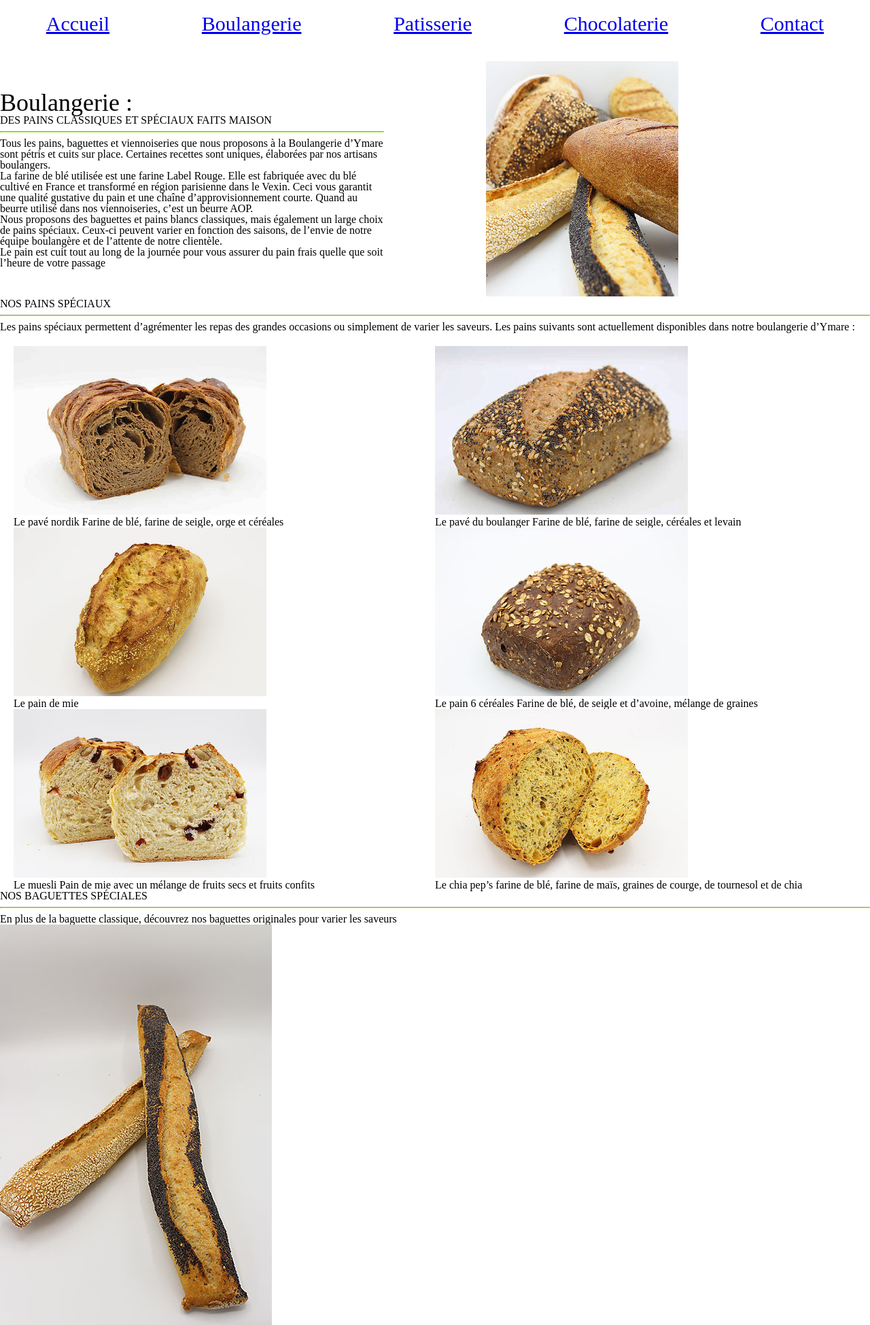
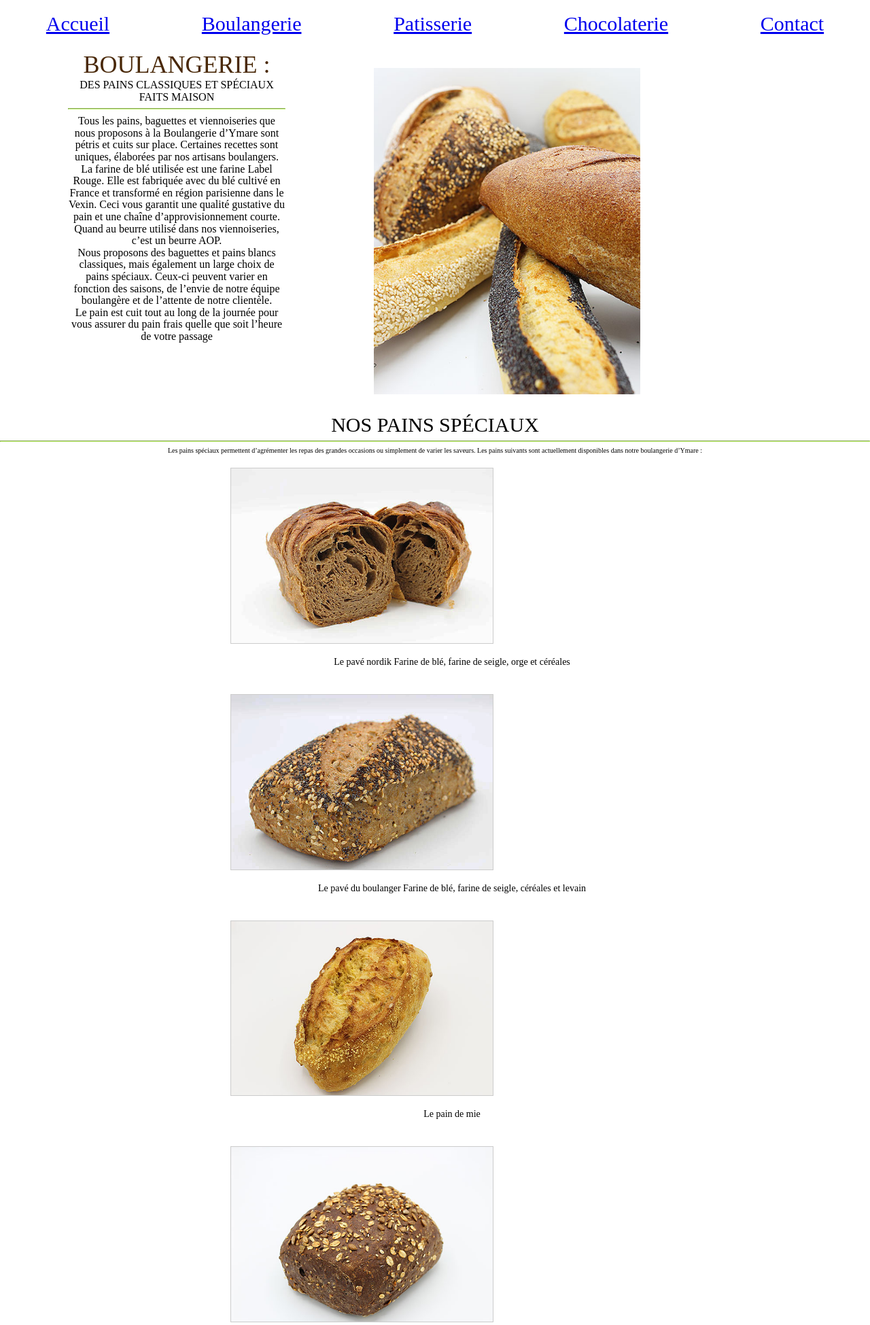
Before and after one commit to MoustaphaSabir/mini-projet-lea-Moustapha-Moussa-Saliou-TOURE, a PHP site: page /pages/boulangerie.html in a window 1280 px wide. Shown: the top 1949 px of the page at 68% size. Run offline with PHP 8.4, Linux system fonts and the light colour scheme.

Commit message:
style de la boulangerie

```diff
--- a/styles/boulangerie.css
+++ b/styles/boulangerie.css
@@ -1,9 +1,12 @@
-header{
-    /* background-size: cover!important;
-    background-position: top!important; */
-    background-repeat: no-repeat!important;
+body{
+    background-size: cover!important;
+    background-position: top!important;
+     background-repeat: no-repeat!important;
     background-attachment: fixed;
+    position: relative;
+    font-family: "Roboto Serif", serif;
     padding-bottom: 20px;
+    margin-bottom: 100px;
 }
 main{
     margin-top: 20px;
@@ -14,11 +17,11 @@ main{
     justify-content : space-around;
     margin-top: 20px;
     font-size: 30px;
+    text-decoration: none !important;
 }
 .contenairlien :hover{
-    color: rgb(183, 22, 22);
+    color: rgb(102, 40, 40);
     transform: scale(1.2);
-
 }
 nav{
     align-self: center;
@@ -80,39 +83,104 @@ hr{
 }
 .block1 {
     display: flex;
-    align-items: stretch;
+    align-items: center;
+    justify-content: center;
+    /* background-color: #a80e7a; */
 }
-.text{
-    margin-right: 50px;
-}
-.text, .images1intro {
+.text {
     flex: 1;
     align-self: center;
+    margin-left: 100px;
+    margin-bottom: 100px;
+    font-weight: 300;
+    line-height: 1.1em;
+    text-align: center;
 }
 .images1intro {
     margin-left: 100px;
+    margin-right: 210px;
+    padding: 30px;
 }
-.images1intro img {
-    width: 50%;
-    height: auto;
-}
+ .images1intro img {
+        display: block;
+        max-width: 80%;
+    }
 
 h1 {
     font-weight: 500px;
+    text-transform: capitalize ;
     font-size: 36px;
+    font-weight: 300;
+    text-transform: uppercase;
+    color: #492807;
+    line-height: 1.1em;
+    text-align: center;
+    }
+h2{
+    font-weight: 300px;
+    text-transform: capitalize ;
+    font-size: 30px;
+    text-align: center;
 }
+.paragraphe{
+    font-size: 10px;
+    font-weight: 300px;
+    text-align: center;
+}
+*/
+/* Section 1 */
+.section-1 {
+    text-align: center;
+    padding: 20px;
+}
+
 .imagesContenair1 {
     display: flex;
     flex-wrap: wrap;
     justify-content: center;
-    margin-top: 20px;
-    align-items: center;
-}
-.imagesContenair1 img:not(:last-child) {
-    margin-right: 20px; /* Espacement horizontal entre les images */
-}
-.imagesContenair1 img {
-    max-width: 60%;
-    height: auto;
+    gap: 20px;
+} */
+
+.imagesContenair1 figure {
+    width: 100px;
     margin: 0;
 }
+
+.imagesContenair1 img {
+    width: 60%;
+    height: auto;
+    display: block;
+    margin: 20px;
+    border: 1px solid #ccc;
+}
+
+.imagesContenair1 figcaption {
+    margin-top: 10px;
+    font-size: 14px;
+    text-align: center;
+    margin-left: 50px;
+}
+/* Section 2 */
+.section-2 {
+    text-align: center;
+    padding: 20px;
+}
+
+.imagesContenair2 {
+    display: flex;
+    flex-wrap: wrap;
+    justify-content: center;
+    gap: 20px;
+}
+
+.imagesContenair2 figure {
+    width: 300px;
+    margin: 0;
+}
+
+.imagesContenair2 img {
+    width: 100%;
+    height: auto;
+    display: block;
+    border: 1px solid #ccc;
+}
```
